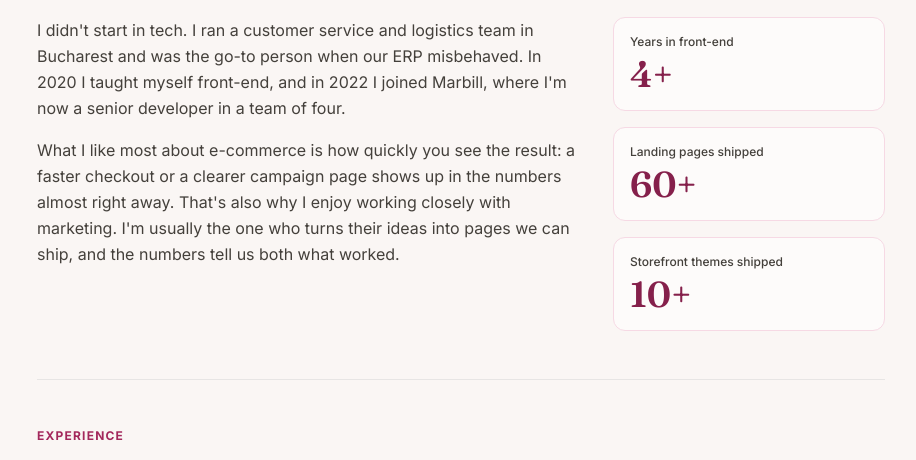
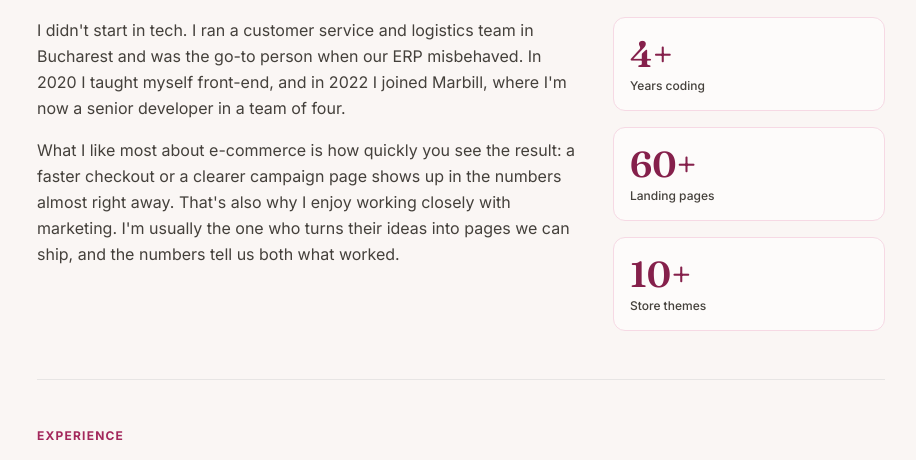
Before and after one commit to AlinaDev252/cv, a website: page index.html in a window 1280 px wide. Shown: the part 691-1151 px from the top of the page, without its empty margins (179-1095 px from the left). Drawn offline with Linux system fonts and the light colour scheme.

Commit message:
Shorter stat labels, plainer digits

```diff
--- a/assets/main.js
+++ b/assets/main.js
@@ -11,9 +11,9 @@ const es = {
   'about.body': `
     <p>No empecé en tecnología. Dirigí un equipo de atención al cliente y logística en Bucarest y era la persona a la que todos acudían cuando el ERP fallaba. En 2020 aprendí front-end por mi cuenta y en 2022 entré en Marbill, donde hoy soy desarrolladora senior en un equipo de cuatro personas.</p>
     <p>Lo que más me gusta del e-commerce es lo rápido que se ve el resultado: un checkout más rápido o una página de campaña más clara se nota en los números casi al momento. Por eso disfruto trabajando codo con codo con marketing: suelo ser quien convierte sus ideas en páginas que se pueden publicar, y los números nos dicen a todos qué ha funcionado.</p>`,
-  'stats.years': 'Años en front-end',
-  'stats.themes': 'Temas de tienda publicados',
-  'stats.pages': 'Landing pages publicadas',
+  'stats.years': 'Años programando',
+  'stats.themes': 'Temas de tienda',
+  'stats.pages': 'Landing pages',
   'job1.title': 'Desarrolladora Front-End',
   'job1.dates': 'jun. 2022 – actualidad',
   'job1.body': `
--- a/index.html
+++ b/index.html
@@ -94,17 +94,17 @@
           <p>What I like most about e-commerce is how quickly you see the result: a faster checkout or a clearer campaign page shows up in the numbers almost right away. That's also why I enjoy working closely with marketing. I'm usually the one who turns their ideas into pages we can ship, and the numbers tell us both what worked.</p>
         </div>
         <dl class="grid grid-cols-3 gap-3 self-start md:grid-cols-1 md:gap-4">
-          <div class="flex flex-col justify-between gap-1 rounded-xl border border-brand-100 bg-white/60 p-4 dark:border-stone-800 dark:bg-stone-900/60">
-            <dt class="text-xs font-medium" data-i18n="stats.years">Years in front-end</dt>
-            <dd class="font-display text-4xl font-semibold text-brand-700 dark:text-brand-300">4+</dd>
+          <div class="flex flex-col-reverse justify-end gap-1 rounded-xl border border-brand-100 bg-white/60 p-4 dark:border-stone-800 dark:bg-stone-900/60">
+            <dt class="text-xs font-medium" data-i18n="stats.years">Years coding</dt>
+            <dd class="font-display text-4xl font-semibold [font-variation-settings:'opsz'_9] text-brand-700 dark:text-brand-300">4+</dd>
           </div>
-          <div class="flex flex-col justify-between gap-1 rounded-xl border border-brand-100 bg-white/60 p-4 dark:border-stone-800 dark:bg-stone-900/60">
-            <dt class="text-xs font-medium" data-i18n="stats.pages">Landing pages shipped</dt>
-            <dd class="font-display text-4xl font-semibold text-brand-700 dark:text-brand-300">60+</dd>
+          <div class="flex flex-col-reverse justify-end gap-1 rounded-xl border border-brand-100 bg-white/60 p-4 dark:border-stone-800 dark:bg-stone-900/60">
+            <dt class="text-xs font-medium" data-i18n="stats.pages">Landing pages</dt>
+            <dd class="font-display text-4xl font-semibold [font-variation-settings:'opsz'_9] text-brand-700 dark:text-brand-300">60+</dd>
           </div>
-          <div class="flex flex-col justify-between gap-1 rounded-xl border border-brand-100 bg-white/60 p-4 dark:border-stone-800 dark:bg-stone-900/60">
-            <dt class="text-xs font-medium" data-i18n="stats.themes">Storefront themes shipped</dt>
-            <dd class="font-display text-4xl font-semibold text-brand-700 dark:text-brand-300">10+</dd>
+          <div class="flex flex-col-reverse justify-end gap-1 rounded-xl border border-brand-100 bg-white/60 p-4 dark:border-stone-800 dark:bg-stone-900/60">
+            <dt class="text-xs font-medium" data-i18n="stats.themes">Store themes</dt>
+            <dd class="font-display text-4xl font-semibold [font-variation-settings:'opsz'_9] text-brand-700 dark:text-brand-300">10+</dd>
           </div>
         </dl>
       </div>
```
Also changed, not shown: assets/style.css.
